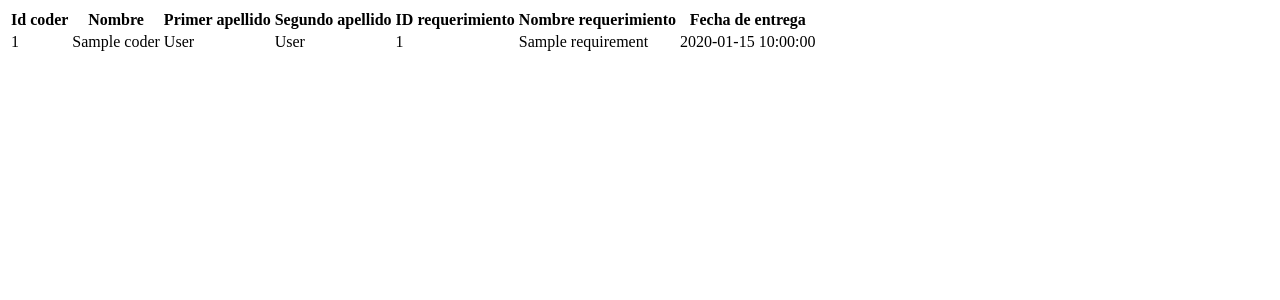
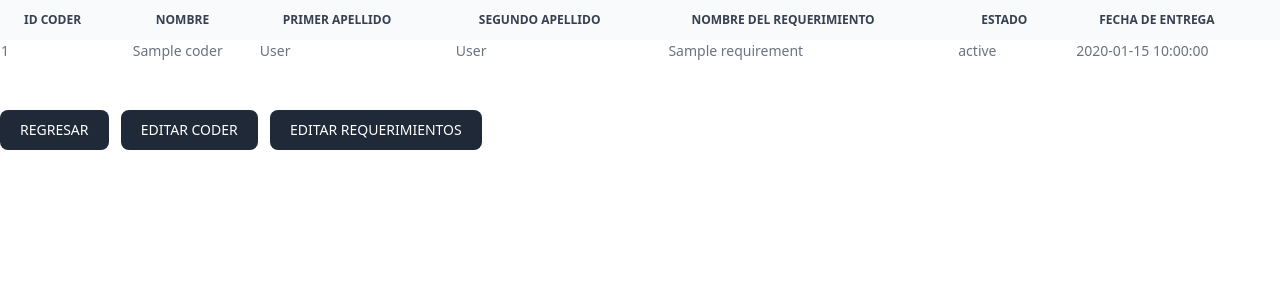
Before and after one commit to helenaponted/talenthub, a PHP site: page /backend/views/coders_requirement/showCoders_requirement.php?id_coder=1 in a window 1280 px wide. Shown: the top 300 px of the page. Run offline with PHP 8.4, Linux system fonts and the light colour scheme; tables that the repository leaves empty or names only in its code hold one stand-in row (values such as "Sample post").

Commit message:
add show view with buttons and links to the edit coder views and return to the general index of the coder listing

```diff
--- a/backend/app/Controllers/Coders_requirementController.php
+++ b/backend/app/Controllers/Coders_requirementController.php
@@ -26,7 +26,7 @@
 
     public function index()
     {
-        $query = "SELECT c.id, c.name_coder, r.id_requirement, r.name_requirement, cr.date
+        $query = "SELECT c.id, c.name_coder, r.id_requirement, r.name_requirement, cr.date, cr.state
         FROM requirement AS r
         LEFT JOIN coders_requirement AS cr ON r.id_requirement = cr.id_requirement
         LEFT JOIN coders AS c ON c.id = cr.id_coder
@@ -48,11 +48,11 @@
 {
     $query = "SELECT c.id, c.name_coder, c.surname1, c.surname2,
                     r.id_requirement, r.name_requirement,
-                    cr.id_coder, cr.id_requirement,  cr.date
-              FROM coders AS c
-              LEFT JOIN coders_requirement AS cr ON c.id = cr.id_coder
-              LEFT JOIN requirement AS r ON cr.id_requirement = r.id_requirement
-              WHERE c.id = :id_coder OR r.id_requirement = :id_requirement";
+                    cr.id_coder, cr.id_requirement,  cr.date, cr.state
+            FROM coders AS c
+            LEFT JOIN coders_requirement AS cr ON c.id = cr.id_coder
+            LEFT JOIN requirement AS r ON cr.id_requirement = r.id_requirement
+            WHERE c.id = :id_coder OR r.id_requirement = :id_requirement";
     $stm = $this->connection->get_connection()->prepare($query);
     $stm->execute([":id_coder" => $id_coder, ":id_requirement" => $id_requirement]);
     return $stm->fetchAll(\PDO::FETCH_ASSOC);
@@ -60,7 +60,7 @@
 public function update($id_coder, $id_requirement, $data)
     {
         $query = "UPDATE coders_requirement
-        SET date=? WHERE id_coder =? AND id_requirement=?";
+        SET date=? state=? WHERE id_coder =? AND id_requirement=?";
         $stm = $this->connection->get_connection()->prepare($query);
         $stm->execute([$data['date'], $id_coder, $id_requirement]);
     }
--- a/backend/views/coders/addCoder.php
+++ b/backend/views/coders/addCoder.php
@@ -33,7 +33,7 @@
     <h1>Coder</h1>
     <form action="./addCoder.php" method="POST">
         <fieldset>
-            <legend>Coders</legend>
+        <legend>Coders</legend>
             <label for="name">Name</label>
             <input type="text" name="name" required>
             <label for="surname1">Surname</label>
@@ -46,6 +46,7 @@
             <input type="text" name="phone" required>
             <label for="city">City</label>
             <input type="text" name="city" required>
+            <input type="hidden" name="id_rol" value=3>
             <input type="hidden" name="id_bootcamp" value=1>
             <input type="submit" name="submit" value="SUBMIT">
         </fieldset>
--- a/backend/views/coders_requirement/showCoders_requirement.php
+++ b/backend/views/coders_requirement/showCoders_requirement.php
@@ -3,19 +3,20 @@
 <head>
     <meta charset="UTF-8">
     <meta name="viewport" content="width=device-width, initial-scale=1.0">
+    <link href="https://cdn.jsdelivr.net/npm/tailwindcss@2.2.7/dist/tailwind.min.css" rel="stylesheet">
     <title>Requerimientos Coder</title>
 </head>
 <body>
-    <table>
-        <thead>
-            <tr>
-                <th>Id coder</th>
-                <th>Nombre</th>
-                <th>Primer apellido</th>
-                <th>Segundo apellido</th>
-                <th>ID requerimiento</th>
-                <th>Nombre requerimiento</th>
-                <th>Fecha de entrega</th>
+<div class="relative overflow-x-auto">
+    <table class="w-full text-sm text-left text-gray-500 dark:text-gray-400">
+        <thead class="text-xs text-gray-700 uppercase bg-gray-50 dark:bg-gray-700 dark:text-gray-400">
+                <th scope="col" class="px-6 py-3">Id coder</th>
+                <th scope="col" class="px-6 py-3">Nombre</th>
+                <th scope="col" class="px-6 py-3">Primer apellido</th>
+                <th scope="col" class="px-6 py-3">Segundo apellido</th>
+                <th scope="col" class="px-6 py-3">Nombre del requerimiento</th>
+                <th scope="col" class="px-6 py-3">Estado</th>
+                <th scope="col" class="px-6 py-3">Fecha de entrega</th>
             </tr>
         </thead>
         <tbody>
@@ -24,7 +25,7 @@
             require "./../../vendor/autoload.php";
 
             $id_coder = isset($_GET["id_coder"]) ? $_GET["id_coder"] : null;
-            $id_requirement = isset($_GET["id_requirement"]) ? $GET["id_requirement"] : null;
+            $id_requirement = isset($_GET["id_requirement"]) ? $_GET["id_requirement"] : null;
             $coders_requeriment = new Coders_requirementController;
             $results = $coders_requeriment->show($id_coder, $id_requirement);
 
@@ -34,14 +35,42 @@
                 echo "<td>" . $row['name_coder'] . "</td>";
                 echo "<td>" . $row['surname1'] . "</td>";
                 echo "<td>" . $row['surname2'] . "</td>";
-                echo "<td>" . $row['id_requirement'] . "</td>";
                 echo "<td>" . ($row['name_requirement'] ?? '') . "</td>";
+                echo "<td>" . $row['state'] . "</td>";
                 echo "<td>" . $row['date'] . "</td>";
-                echo "</tr>";
+
             }
 
             ?>
+
         </tbody>
     </table>
+    <br><br>
+    <?php
+    echo "<tr>";
+    echo "<td>
+
+                <a href='../coders/getAllCoders.php?" . $row["id"] . "'>
+                <button type='button' class='text-white bg-gray-800 hover:bg-gray-900 focus:outline-none focus:ring-4 focus:ring-gray-300 font-medium rounded-lg text-sm px-5 py-2.5 mr-2 mb-2 dark:bg-gray-800 dark:hover:bg-gray-700 dark:focus:ring-gray-700 dark:border-gray-700'>
+                REGRESAR</button>
+                </a>
+
+                <a href='../coders/editCoder.php?id=" . $row["id"] . "'>
+                <button type='button' class='text-white bg-gray-800 hover:bg-gray-900 focus:outline-none focus:ring-4 focus:ring-gray-300 font-medium rounded-lg text-sm px-5 py-2.5 mr-2 mb-2 dark:bg-gray-800 dark:hover:bg-gray-700 dark:focus:ring-gray-700 dark:border-gray-700'>
+                EDITAR CODER</button>
+                </a>
+
+                <a href='editCoders_requirement.php?id=" . $row["id"] . "'>
+                <button type='button' class='text-white bg-gray-800 hover:bg-gray-900 focus:outline-none focus:ring-4 focus:ring-gray-300 font-medium rounded-lg text-sm px-5 py-2.5 mr-2 mb-2 dark:bg-gray-800 dark:hover:bg-gray-700 dark:focus:ring-gray-700 dark:border-gray-700'>
+                EDITAR REQUERIMIENTOS</button>
+                </a>
+
+
+
+                </td>";
+
+                echo "</tr>";
+                ?>
+
 </body>
 </html>
```
Also changed, not shown: backend/views/coders_requirement/editCoders_requirement.php (+56 -14 lines).
